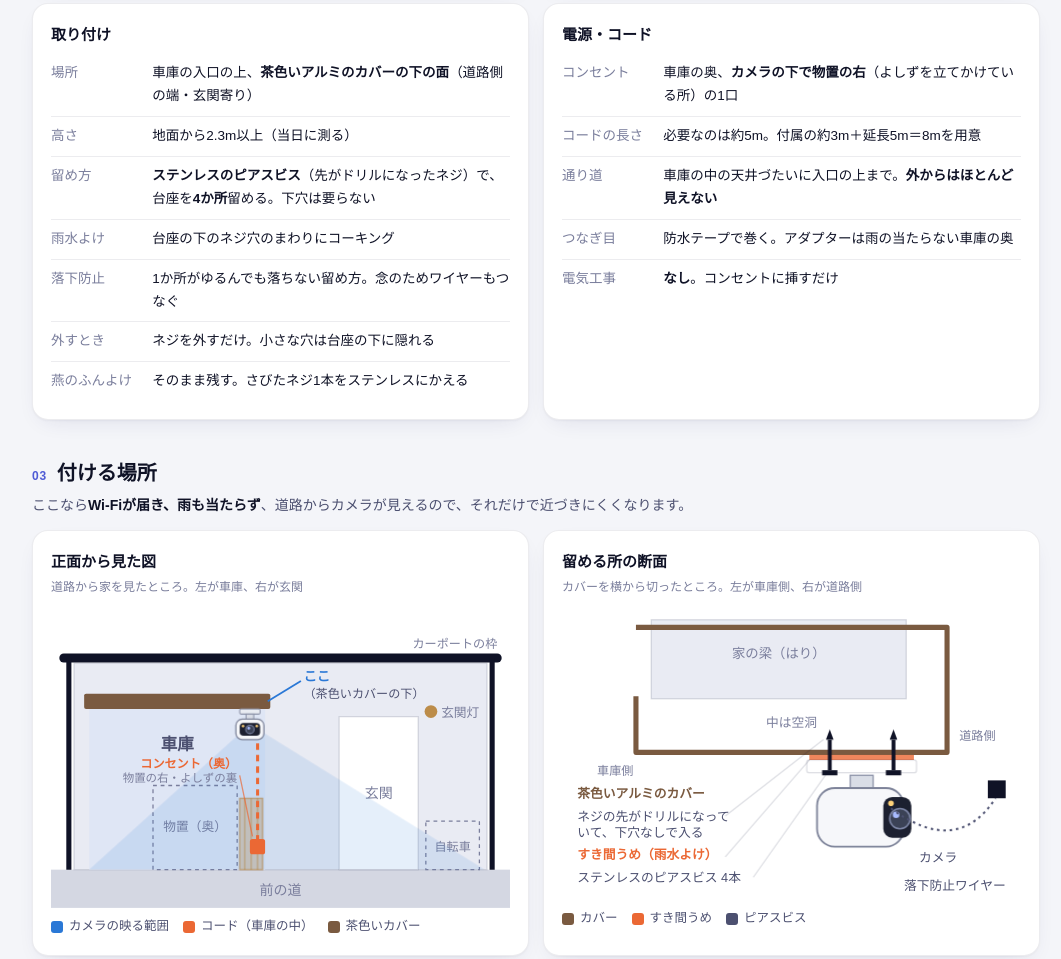
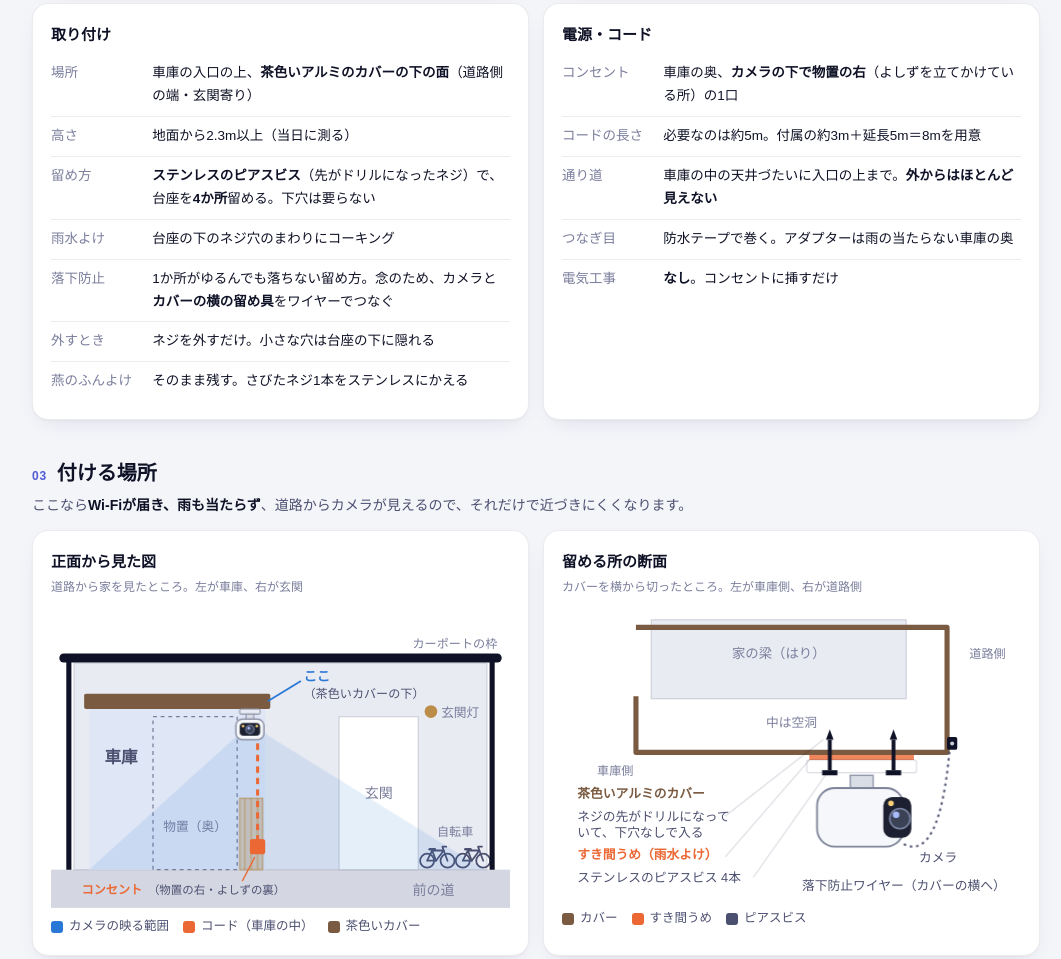
Before and after one commit to rin620317-cyber/bouhan-plan, a plain HTML site: page mitsumori.html in a window 1280 px wide. Shown: the part 2563-3522 px from the top of the page, without its empty margins (104-1165 px from the left). Drawn offline with Linux system fonts and the light colour scheme.

Commit message:
ワイヤーの留め先・物置の高さ・自転車の絵

```diff
--- a/mitsumori.html
+++ b/mitsumori.html
@@ -234,7 +234,7 @@ tr.sum td.p{font-size:17px}
     <tr class="grp"><td colspan="2">取り付けの材料</td></tr>
     <tr><td>ステンレスのピアスビス・替えネジ<small>先がドリルになったネジ。下穴なしで留まる。燕のふんよけのネジ1本もかえる</small></td><td class="p">300〜800円</td></tr>
     <tr><td>屋外用のすき間うめ（コーキング）<small>穴のまわりの雨水よけ</small></td><td class="p">500〜900円</td></tr>
-    <tr><td>落下防止のワイヤー<small>念のため、カメラとカーポートの枠をつなぐ</small></td><td class="p">300〜800円</td></tr>
+    <tr><td>落下防止のワイヤー<small>念のため、カメラとカバーの横（ビス1本の留め具）をつなぐ</small></td><td class="p">300〜800円</td></tr>
     <tr class="grp"><td colspan="2">そのほか</td></tr>
     <tr><td>「防犯カメラ作動中」のプレート</td><td class="p">300〜1,000円</td></tr>
     <tr class="zero"><td>取り付け工事<small>家族で行います</small></td><td class="p">0円</td></tr>
@@ -284,7 +284,7 @@ tr.sum td.p{font-size:17px}
     <dt>高さ</dt><dd>地面から2.3m以上（当日に測る）</dd>
     <dt>留め方</dt><dd><b>ステンレスのピアスビス</b>（先がドリルになったネジ）で、台座を<b>4か所</b>留める。下穴は要らない</dd>
     <dt>雨水よけ</dt><dd>台座の下のネジ穴のまわりにコーキング</dd>
-    <dt>落下防止</dt><dd>1か所がゆるんでも落ちない留め方。念のためワイヤーもつなぐ</dd>
+    <dt>落下防止</dt><dd>1か所がゆるんでも落ちない留め方。念のため、カメラと<b>カバーの横の留め具</b>をワイヤーでつなぐ</dd>
     <dt>外すとき</dt><dd>ネジを外すだけ。小さな穴は台座の下に隠れる</dd>
     <dt>燕のふんよけ</dt><dd>そのまま残す。さびたネジ1本をステンレスにかえる</dd>
    </dl>
@@ -311,19 +311,19 @@ tr.sum td.p{font-size:17px}
    <p class="ct">正面から見た図</p><p class="cs">道路から家を見たところ。左が車庫、右が玄関</p>
    <svg viewBox="0 0 360 236" role="img" aria-label="家の正面図。車庫の入口の上にある茶色いカバーの右端の下にカメラ。コードは、カメラの下の物置の右、よしずの裏にあるコンセントから、車庫の天井を通ってカメラへ">
     <rect x="0" y="206" width="360" height="30" fill="var(--road)"/>
-    <text x="180" y="226" text-anchor="middle" font-size="11" fill="var(--ink-3)">前の道</text>
+    <text x="300" y="226" text-anchor="middle" font-size="11" fill="var(--ink-3)">前の道</text>
     <rect x="18" y="44" width="324" height="162" fill="var(--house)" stroke="var(--line-2)"/>
     <rect x="30" y="80" width="138" height="126" fill="var(--garage)"/>
     <rect x="26" y="68" width="146" height="12" rx="1.5" fill="var(--cover)"/>
-    <rect x="80" y="140" width="66" height="66" fill="none" stroke="var(--ink-3)" stroke-dasharray="3 3"/>
+    <rect x="80" y="86" width="66" height="120" fill="none" stroke="var(--ink-3)" stroke-dasharray="3 3"/>
     <text x="113" y="176" text-anchor="middle" font-size="10" fill="var(--ink-3)">物置（奥）</text>
-    <text x="99" y="112" text-anchor="middle" font-size="13" font-weight="700" fill="var(--ink-2)">車庫</text>
+    <text x="55" y="122" text-anchor="middle" font-size="13" font-weight="700" fill="var(--ink-2)">車庫</text>
     <rect x="226" y="86" width="62" height="120" fill="var(--panel)" stroke="var(--line-2)"/>
     <text x="257" y="150" text-anchor="middle" font-size="11" fill="var(--ink-3)">玄関</text>
     <circle cx="298" cy="82" r="5" fill="var(--warn)" fill-opacity=".7"/>
     <text x="306" y="86" font-size="10" fill="var(--ink-3)">玄関灯</text>
-    <rect x="294" y="168" width="42" height="38" fill="none" stroke="var(--ink-3)" stroke-dasharray="3 3"/>
-    <text x="315" y="191" text-anchor="middle" font-size="9.5" fill="var(--ink-3)">自転車</text>
+    <g fill="none" stroke="var(--ink-2)" stroke-width="1.4" stroke-linecap="round" stroke-linejoin="round"><circle cx="295" cy="199" r="5.5"/><circle cx="311" cy="199" r="5.5"/><polyline points="295,199 302,199 299,191 295,199"/><polyline points="302,199 308,191 299,191"/><polyline points="311,199 308,191 307,188 310,188"/><line x1="297" y1="190" x2="301" y2="190" stroke-width="2"/></g><g fill="none" stroke="var(--ink-2)" stroke-width="1.4" stroke-linecap="round" stroke-linejoin="round"><circle cx="323" cy="199" r="5.5"/><circle cx="339" cy="199" r="5.5"/><polyline points="323,199 330,199 327,191 323,199"/><polyline points="330,199 336,191 327,191"/><polyline points="339,199 336,191 335,188 338,188"/><line x1="325" y1="190" x2="329" y2="190" stroke-width="2"/></g>
+    <text x="317" y="180" text-anchor="middle" font-size="9.5" fill="var(--ink-3)">自転車</text>
     <path d="M10 40 H350" stroke="var(--ink)" stroke-width="7" stroke-linecap="round"/>
     <line x1="14" y1="40" x2="14" y2="206" stroke="var(--ink)" stroke-width="4"/>
     <line x1="346" y1="40" x2="346" y2="206" stroke="var(--ink)" stroke-width="4"/>
@@ -332,7 +332,7 @@ tr.sum td.p{font-size:17px}
     <rect x="148" y="150" width="18" height="56" fill="var(--warn)" fill-opacity=".22" stroke="var(--warn)" stroke-opacity=".45"/>
     <path d="M152 150 V206 M157 150 V206 M162 150 V206" stroke="var(--warn)" stroke-opacity=".35"/>
     <path class="beam" style="--d:.9s" d="M162 184 V86" fill="none" stroke="var(--s2)" stroke-width="2.4" stroke-dasharray="5 4"/>
-    <g class="pin" style="--d:.5s"><rect x="156" y="182" width="12" height="12" rx="2" fill="var(--s2)"/><text x="146" y="126" text-anchor="end" font-size="9.5" font-weight="700" fill="var(--s2)">コンセント（奥）</text><text x="146" y="137" text-anchor="end" font-size="9" fill="var(--ink-3)">物置の右・よしずの裏</text><path d="M148 132 L158 180" stroke="var(--s2)" stroke-width="1" stroke-opacity=".7"/></g>
+    <g class="pin" style="--d:.5s"><rect x="156" y="182" width="12" height="12" rx="2" fill="var(--s2)"/><text x="24" y="225" font-size="9.5" font-weight="700" fill="var(--s2)">コンセント</text><text x="76" y="225" font-size="9" fill="var(--ink-2)">（物置の右・よしずの裏）</text><path d="M150 215 L160 196" stroke="var(--s2)" stroke-width="1"/></g>
     <g class="pin" style="--d:.1s"><g transform="translate(156 93)"><rect x="-8" y="-13" width="16" height="4" rx="1" fill="#e9ecf2" stroke="#8a90a6" stroke-width=".8"/><rect x="-3" y="-9" width="6" height="4" fill="#d9dde6" stroke="#8a90a6" stroke-width=".8"/><rect x="-11" y="-5" width="22" height="16" rx="5" fill="#f6f7fa" stroke="#7d8399" stroke-width="1"/><rect x="-8" y="-2" width="16" height="10" rx="3" fill="#1c2030"/><circle cx="0" cy="3" r="3.3" fill="#3b4256" stroke="#7d86a6" stroke-width=".8"/><circle cx="-.9" cy="2.1" r="1.1" fill="#a9bcff"/><circle cx="-5.4" cy=".4" r="1" fill="#ffd27a"/><circle cx="5.4" cy=".4" r="1" fill="#ffd27a"/></g></g>
     <g class="pin" style="--d:.3s"><path d="M170 74 L196 58" stroke="var(--s1)" stroke-width="1.4"/><text x="198" y="58" font-size="10.5" font-weight="700" fill="var(--s1)">ここ</text><text x="198" y="71" font-size="9.5" fill="var(--ink-2)">（茶色いカバーの下）</text></g>
    </svg>
@@ -355,16 +355,16 @@ tr.sum td.p{font-size:17px}
     <line x1="210" y1="104" x2="210" y2="128" stroke="var(--ink)" stroke-width="3"/><line x1="260" y1="104" x2="260" y2="128" stroke="var(--ink)" stroke-width="3"/>
     <rect x="204" y="128" width="12" height="4" fill="var(--ink)"/><rect x="254" y="128" width="12" height="4" fill="var(--ink)"/>
     <rect x="226" y="132" width="18" height="10" fill="#d9dde6" stroke="#8a90a6"/><rect x="200" y="142" width="68" height="46" rx="14" fill="#f6f7fa" stroke="#7d8399" stroke-width="1.4"/><rect x="252" y="149" width="22" height="32" rx="7" fill="#1c2030"/><circle cx="265" cy="166" r="8" fill="#3b4256" stroke="#7d86a6" stroke-width="1.2"/><circle cx="262" cy="163" r="2.6" fill="#a9bcff"/><circle cx="258" cy="154" r="2.2" fill="#ffd27a"/>
-    <path class="beam" style="--d:.9s" d="M258 158 Q310 196 340 150" fill="none" stroke="var(--ink-2)" stroke-width="1.6" stroke-dasharray="2 3"/>
-    <rect x="334" y="136" width="14" height="14" fill="var(--ink)"/>
+    <path class="beam" style="--d:.9s" d="M268 186 Q296 200 304 112" fill="none" stroke="var(--ink-2)" stroke-width="1.6" stroke-dasharray="2 3"/>
+    <rect x="302" y="102" width="8" height="10" rx="1.5" fill="var(--ink)"/><circle cx="306" cy="107" r="1.6" fill="#c9ccd8"/>
     <g font-size="10" fill="var(--ink-2)">
      <text x="56" y="132" text-anchor="end" font-size="9.5" fill="var(--ink-3)">車庫側</text>
-     <text x="340" y="104" text-anchor="end" font-size="9.5" fill="var(--ink-3)">道路側</text>
+     <text x="348" y="40" text-anchor="end" font-size="9.5" fill="var(--ink-3)">道路側</text>
      <text class="pin" style="--d:.2s" x="12" y="150" fill="var(--cover)" font-weight="700">茶色いアルミのカバー</text>
      <text class="pin" style="--d:.35s" x="12" y="168">ネジの先がドリルになって</text><text class="pin" style="--d:.35s" x="12" y="180">いて、下穴なしで入る</text>
      <text class="pin" style="--d:.5s" x="12" y="198" fill="var(--s2)" font-weight="700">すき間うめ（雨水よけ）</text>
      <text class="pin" style="--d:.6s" x="12" y="216">ステンレスのピアスビス 4本</text>
-     <text class="pin" style="--d:.9s" x="348" y="222" text-anchor="end">落下防止ワイヤー</text>
+     <text class="pin" style="--d:.9s" x="348" y="222" text-anchor="end">落下防止ワイヤー（カバーの横へ）</text>
      <text class="pin" style="--d:.7s" x="280" y="200">カメラ</text>
     </g>
     <path d="M128 164 L205 104 M128 196 L194 120 M150 212 L208 130" stroke="var(--line-2)" stroke-width="1"/>
```
